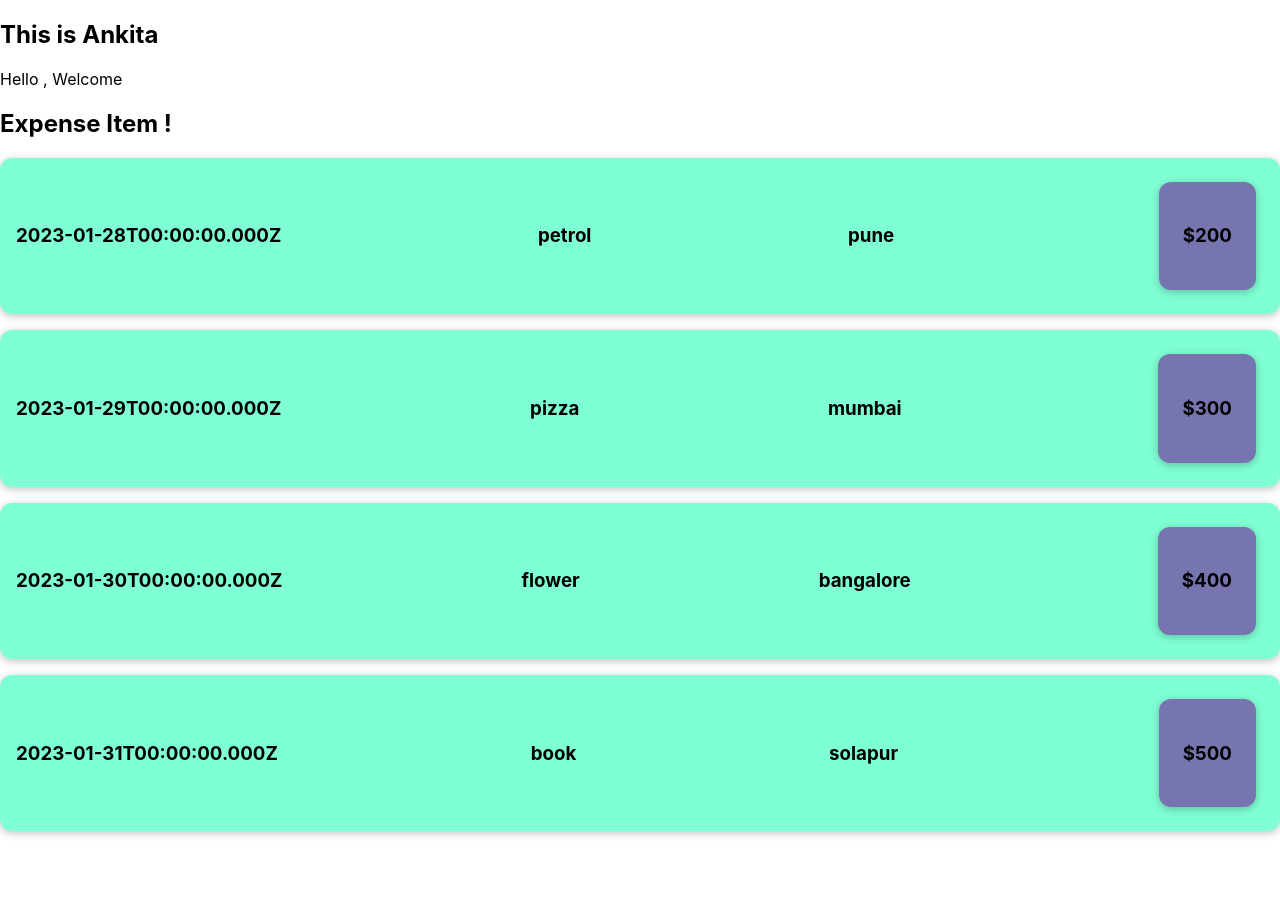
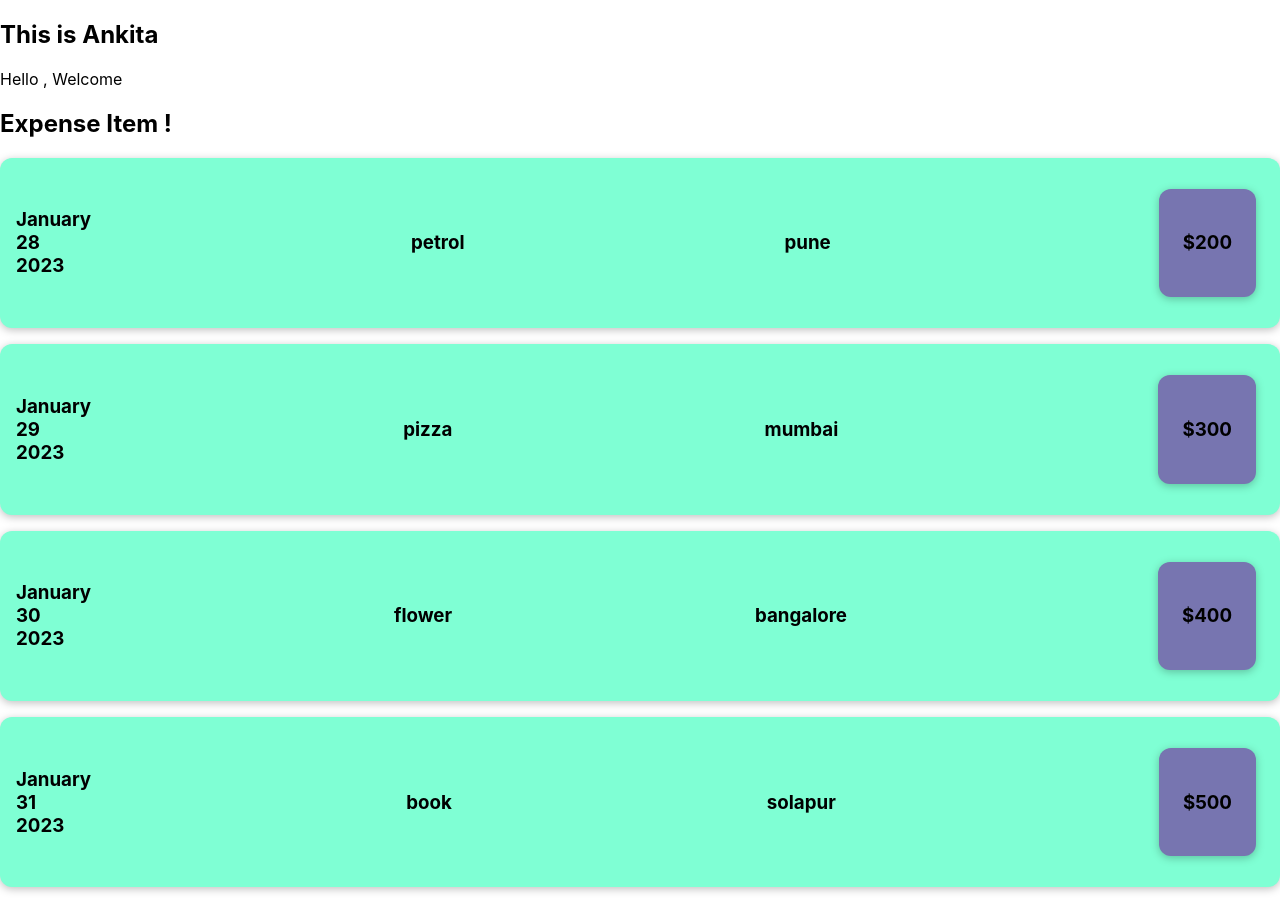
Before and after one commit to AnkitaSMusale/StartingWithReact, a React (Create React App) app: page / in a window 1280 px wide. Before the commit the page ends 847 px from the top, so only its background shows below. Built offline with nearby package versions, Linux system fonts and the light colour scheme.

Commit message:
Props manipulation Ass 1 - task 10 a

```diff
--- a/src/App.js
+++ b/src/App.js
@@ -15,7 +15,15 @@ function App() {
       <h2>This is Ankita</h2>
       <p>Hello , Welcome</p>
       <h2>Expense Item !</h2>
-      <ExpenseItem
+      {/* for(let i=0; i<expense.length; i++){
+        <ExpenseItem
+        descr = {expense[i].descr}
+        date = {expense[i].date}
+        price = {expense[i].price}
+        expenditurelocation = {expense[i].expenditurelocation}
+        ></ExpenseItem>
+      } */}
+       <ExpenseItem
         descr = {expense[0].descr}
         date = {expense[0].date}
         price = {expense[0].price}
@@ -38,7 +46,7 @@ function App() {
         date = {expense[3].date}
         price = {expense[3].price}
         expenditurelocation = {expense[3].expenditurelocation}
-      ></ExpenseItem>
+    ></ExpenseItem>
     </div>
 
   );
--- a/src/components/ExpenseItem.js
+++ b/src/components/ExpenseItem.js
@@ -5,9 +5,17 @@ function ExpenseItem(props){
     // const descr = 'petrol';
     // const expenditurelocation = 'pune';
     // const price = 200;
+
+    const month = props.date.toLocaleString('en-US',{month : 'long'});
+    const day = props.date.toLocaleString('en-US',{day : '2-digit'});
+    const year = props.date.getFullYear();
     return (
         <div className='expenses'>
-            <div className='expense-item'><h3>{props.date.toISOString()}</h3></div>
+            <div className='expense-item'><h3>
+                <div>{month}</div>
+                <div>{day}</div>
+                <div>{year}</div>
+                </h3></div>
             <div className='expense-item_description'><h3>{props.descr}</h3></div>
             <div className='expense-item_location'><h3>{props.expenditurelocation}</h3></div>
             <div className='expense-item_price'><h3>${props.price}</h3></div>
```
